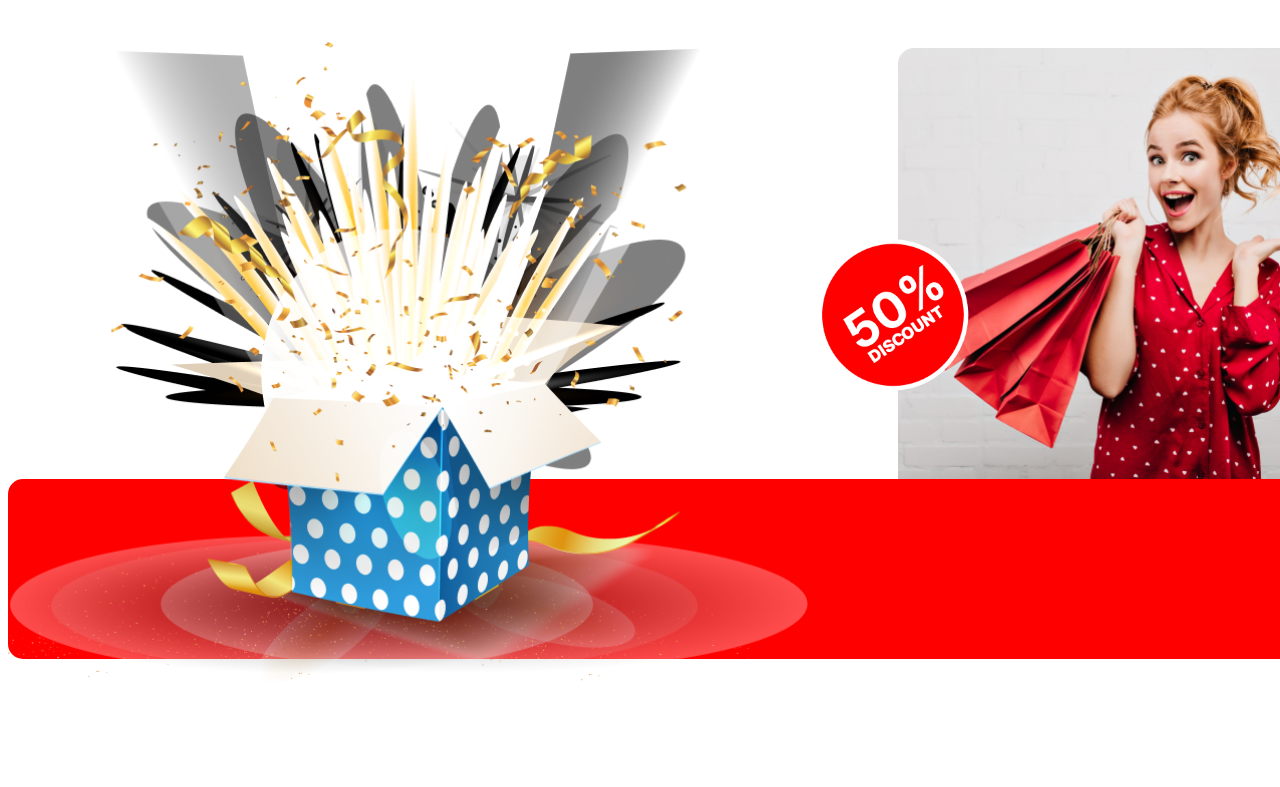
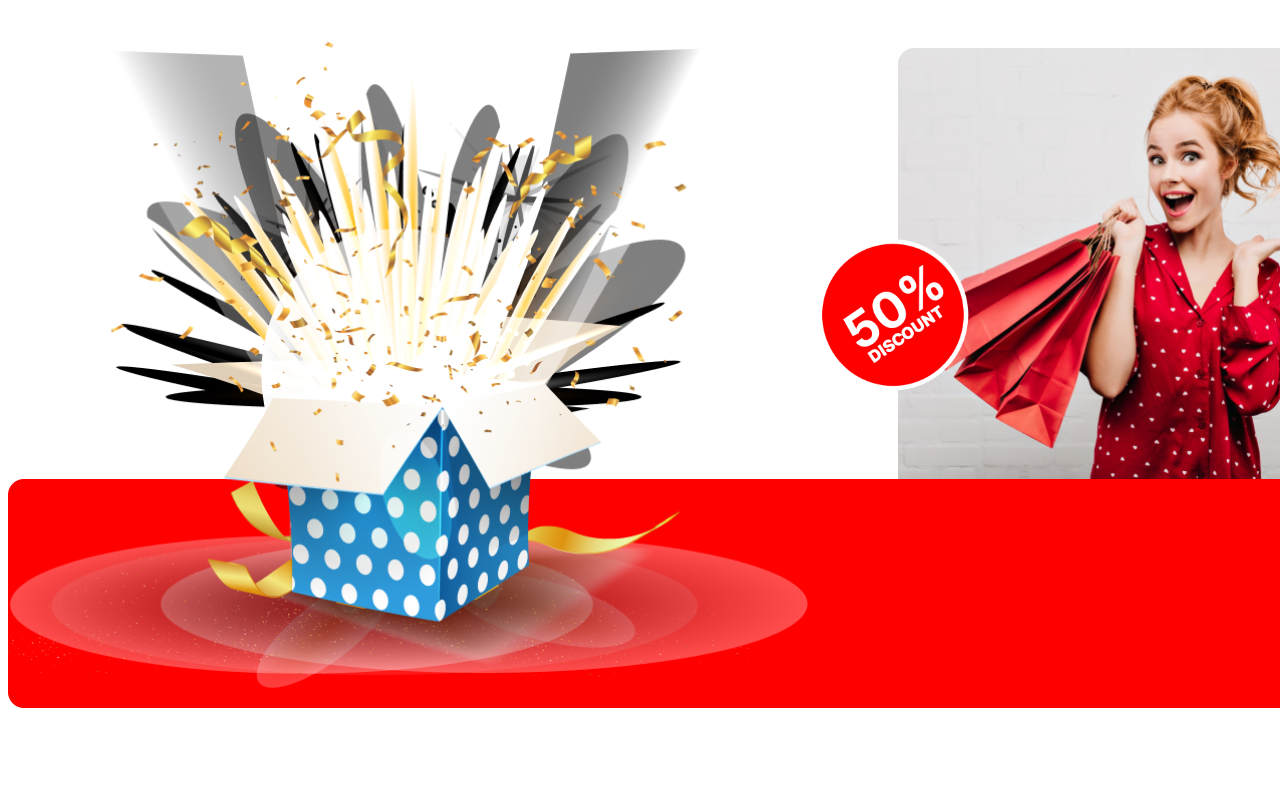
Before and after one commit to AsadurRubel/first-assignment, a plain HTML site: page index.html in a window 1280 px wide. Shown: the part 3812-4599 px from the top of the page. Drawn offline with Linux system fonts and the light colour scheme.

Commit message:
Added Final Project

```diff
--- a/index.html
+++ b/index.html
@@ -103,6 +103,7 @@
 
                       </div>
                       <div class="boxred">
+                        <img class="scale" src="./resources/Rectangle 2.png" alt="">
                       </div>
                     </div>
                   </section>
@@ -144,7 +145,7 @@
                   </section>
     </main>
                     <!-- Newslatter Part End -->
-
+                    <!-- Footer Section Start -->
     <footer>
           <div class="footer-all">
             <div class="all-foter">
@@ -181,5 +182,6 @@
             </div>
           </div>
     </footer>
+                      <!-- Footer Section End -->
   </body>
 </html>
--- a/style/style.css
+++ b/style/style.css
@@ -1,7 +1,8 @@
 @import url('https://fonts.googleapis.com/css2?family=Merriweather:wght@400;700;900&display=swap');
 
 .header {
-    background-image: linear-gradient(to bottom, rgba(0, 0, 0, 5),rgba(0,0,0,0)), url('../resources/Banner\ Image.png');
+    background-image: linear-gradient(to bottom, rgba(0, 0, 0, 5),
+    rgba(0,0,0,0)), url('../resources/Banner\ Image.png');
     width: 1320px;
     height: 600px;
     margin: auto;
@@ -78,7 +79,8 @@
         /* Welcome Style Start */
 
 .welcome-party{
-    background-image: linear-gradient(to bottom, rgba(0, 0, 0, 5),rgba(0,0,0,0)), url('../resources/Vectorrr.png');
+    background-image: linear-gradient(to bottom, rgba(0, 0, 0, 5),
+    rgba(0,0,0,0)), url('../resources/Vectorrr.png');
     width: 1320px;
     height: 600px;
     margin: auto;
@@ -118,8 +120,9 @@
 
 }
 .joinbtn{
-    padding: 5px;
+    padding: 10px;
     font-size: 18px;
+    font-weight: 600;
     font-family: 'Inter', sans-serif;
     text-transform: uppercase;
     border-radius: 5px;
@@ -130,7 +133,7 @@
     cursor: pointer;
     background: rgb(240, 58, 58);
     color: white;
-    transition: .5s;
+    transition: .3s;
     box-shadow: 2px 2px 10px white;
 }
         /* Welcome Style Start */
@@ -325,13 +328,8 @@ span{
     right: 160px;
     z-index: -1;
 }
-.boxred{
+.scale{
     position: relative;
-    width:1320px;
-    height: 180px;
-    margin: auto;
-    background-color: #F00;
-    border-radius: 15px 0px 0px  15px;
     bottom: 138px;
     z-index: -1;
 }
@@ -443,6 +441,7 @@ span{
 
         /* Newslatter Style Part End */
 
+        /* Footer Section Style Start */
 .footer-all{
     background-color: black;
     margin-top: 120px;
@@ -514,3 +513,4 @@ span{
     margin-right: 150px;
     cursor: pointer;
 }
+        /* Footer Section Style End */
```
Also changed, not shown: resources/Group_75_ (1).png (deleted).
